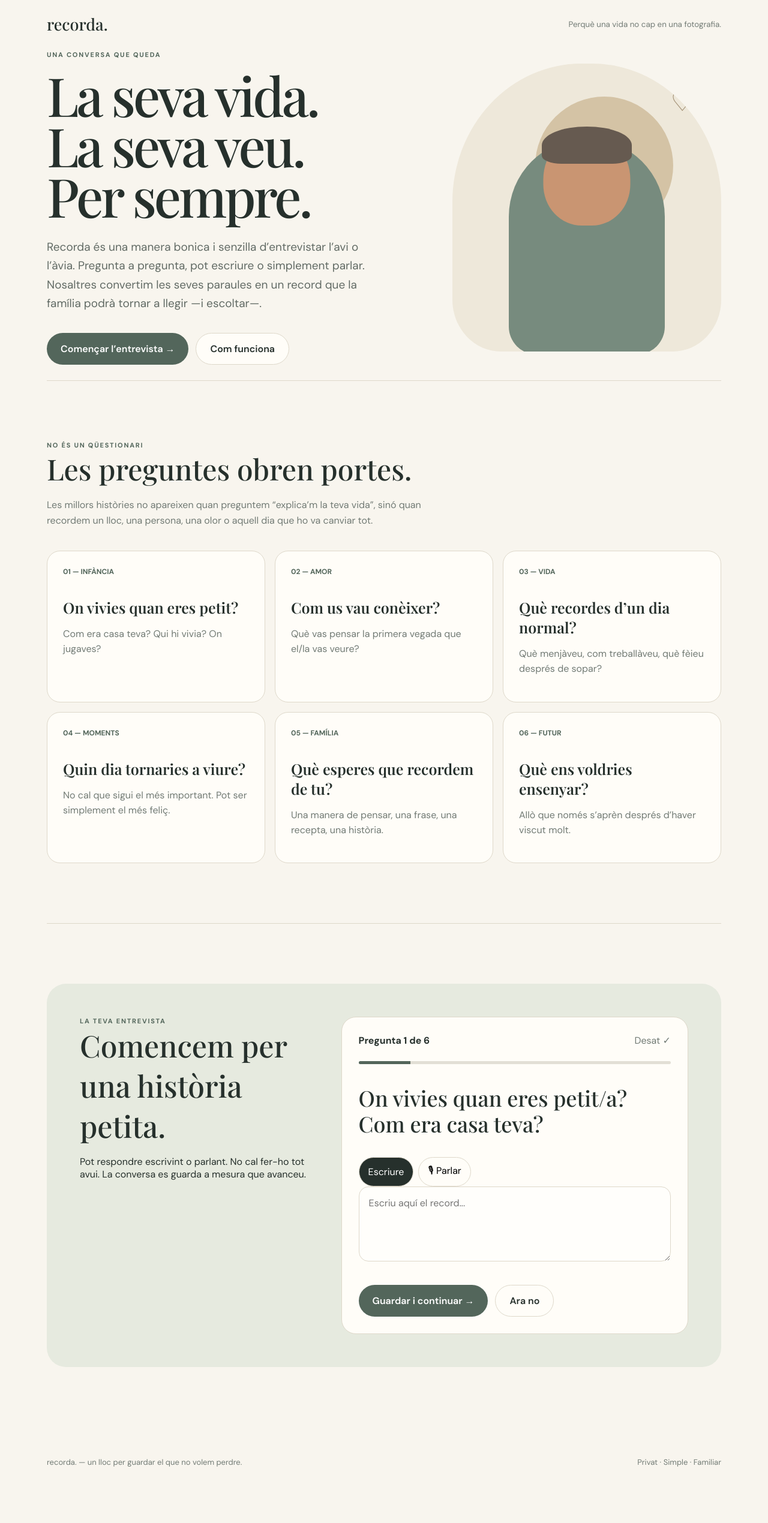
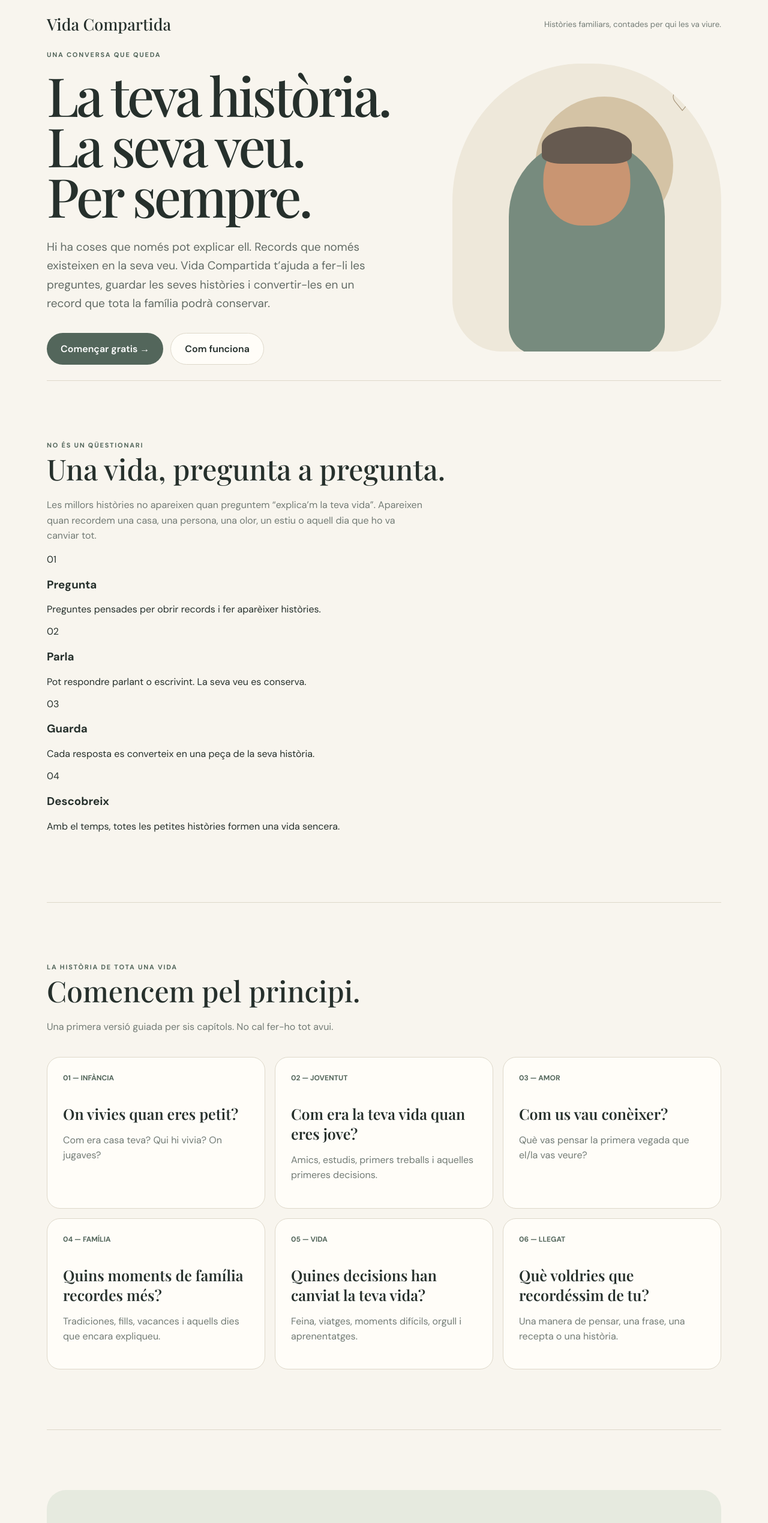
Before and after one commit to arauret/recorda, a Next.js app: page / in a window 1280 px wide. Shown: the top 2539 px of the page at 60% size. Before the commit the page ends 2516 px from the top, so only its background shows below. Built offline with nearby package versions, Linux system fonts and the light colour scheme.

Commit message:
Rebrand landing to Vida Compartida

```diff
--- a/app/page.tsx
+++ b/app/page.tsx
@@ -2,23 +2,80 @@
 
 import Interview from '@/components/Interview';
 
-const cards = [
+const chapters = [
   ['01 — INFÀNCIA', 'On vivies quan eres petit?', 'Com era casa teva? Qui hi vivia? On jugaves?'],
-  ['02 — AMOR', 'Com us vau conèixer?', 'Què vas pensar la primera vegada que el/la vas veure?'],
-  ['03 — VIDA', 'Què recordes d’un dia normal?', 'Què menjàveu, com treballàveu, què fèieu després de sopar?'],
-  ['04 — MOMENTS', 'Quin dia tornaries a viure?', 'No cal que sigui el més important. Pot ser simplement el més feliç.'],
-  ['05 — FAMÍLIA', 'Què esperes que recordem de tu?', 'Una manera de pensar, una frase, una recepta, una història.'],
-  ['06 — FUTUR', 'Què ens voldries ensenyar?', 'Allò que només s’aprèn després d’haver viscut molt.'],
+  ['02 — JOVENTUT', 'Com era la teva vida quan eres jove?', 'Amics, estudis, primers treballs i aquelles primeres decisions.'],
+  ['03 — AMOR', 'Com us vau conèixer?', 'Què vas pensar la primera vegada que el/la vas veure?'],
+  ['04 — FAMÍLIA', 'Quins moments de família recordes més?', 'Tradiciones, fills, vacances i aquells dies que encara expliqueu.'],
+  ['05 — VIDA', 'Quines decisions han canviat la teva vida?', 'Feina, viatges, moments difícils, orgull i aprenentatges.'],
+  ['06 — LLEGAT', 'Què voldries que recordéssim de tu?', 'Una manera de pensar, una frase, una recepta o una història.'],
 ];
 
 export default function Home() {
-  return <main className="shell">
-    <nav className="nav"><div className="brand">recorda.</div><small>Perquè una vida no cap en una fotografia.</small></nav>
-    <section className="hero"><div><div className="eyebrow">Una conversa que queda</div><h1>La seva vida.<br/>La seva veu.<br/>Per sempre.</h1><p>Recorda és una manera bonica i senzilla d’entrevistar l’avi o l’àvia. Pregunta a pregunta, pot escriure o simplement parlar. Nosaltres convertim les seves paraules en un record que la família podrà tornar a llegir —i escoltar—.</p><div className="actions"><button className="btn primary" onClick={() => document.querySelector('#entrevista')?.scrollIntoView({behavior:'smooth'})}>Començar l’entrevista →</button><button className="btn secondary" onClick={() => document.querySelector('#com')?.scrollIntoView({behavior:'smooth'})}>Com funciona</button></div></div>
-      <div className="portrait" aria-hidden="true"><div className="sun"/><div className="figure"/><div className="head"/><div className="hair"/></div>
-    </section>
-    <section className="section" id="com"><div className="eyebrow">No és un qüestionari</div><h2>Les preguntes obren portes.</h2><p>Les millors històries no apareixen quan preguntem “explica’m la teva vida”, sinó quan recordem un lloc, una persona, una olor o aquell dia que ho va canviar tot.</p><div className="cards">{cards.map(([n,t,d])=><article className="card" key={n}><div className="num">{n}</div><h3>{t}</h3><p>{d}</p></article>)}</div></section>
-    <section className="section" id="entrevista"><Interview/></section>
-    <footer className="foot"><span>recorda. — un lloc per guardar el que no volem perdre.</span><span>Privat · Simple · Familiar</span></footer>
-  </main>;
+  return (
+    <main className="shell">
+      <nav className="nav">
+        <div className="brand">Vida Compartida</div>
+        <small>Històries familiars, contades per qui les va viure.</small>
+      </nav>
+
+      <section className="hero">
+        <div>
+          <div className="eyebrow">Una conversa que queda</div>
+          <h1>La teva història.<br />La seva veu.<br />Per sempre.</h1>
+          <p>
+            Hi ha coses que només pot explicar ell. Records que només existeixen en la seva veu.
+            Vida Compartida t’ajuda a fer-li les preguntes, guardar les seves històries i convertir-les
+            en un record que tota la família podrà conservar.
+          </p>
+          <div className="actions">
+            <button className="btn primary" onClick={() => document.querySelector('#entrevista')?.scrollIntoView({ behavior: 'smooth' })}>
+              Començar gratis →
+            </button>
+            <button className="btn secondary" onClick={() => document.querySelector('#com')?.scrollIntoView({ behavior: 'smooth' })}>
+              Com funciona
+            </button>
+          </div>
+        </div>
+        <div className="portrait" aria-hidden="true"><div className="sun"/><div className="figure"/><div className="head"/><div className="hair"/></div>
+      </section>
+
+      <section className="section" id="com">
+        <div className="eyebrow">No és un qüestionari</div>
+        <h2>Una vida, pregunta a pregunta.</h2>
+        <p>
+          Les millors històries no apareixen quan preguntem “explica’m la teva vida”. Apareixen quan
+          recordem una casa, una persona, una olor, un estiu o aquell dia que ho va canviar tot.
+        </p>
+        <div className="steps">
+          <article><span>01</span><h3>Pregunta</h3><p>Preguntes pensades per obrir records i fer aparèixer històries.</p></article>
+          <article><span>02</span><h3>Parla</h3><p>Pot respondre parlant o escrivint. La seva veu es conserva.</p></article>
+          <article><span>03</span><h3>Guarda</h3><p>Cada resposta es converteix en una peça de la seva història.</p></article>
+          <article><span>04</span><h3>Descobreix</h3><p>Amb el temps, totes les petites històries formen una vida sencera.</p></article>
+        </div>
+      </section>
+
+      <section className="section">
+        <div className="eyebrow">La història de tota una vida</div>
+        <h2>Comencem pel principi.</h2>
+        <p>Una primera versió guiada per sis capítols. No cal fer-ho tot avui.</p>
+        <div className="cards">
+          {chapters.map(([n, t, d]) => (
+            <article className="card" key={n}>
+              <div className="num">{n}</div>
+              <h3>{t}</h3>
+              <p>{d}</p>
+            </article>
+          ))}
+        </div>
+      </section>
+
+      <section className="section" id="entrevista"><Interview /></section>
+
+      <footer className="foot">
+        <span>Vida Compartida — una vida mereix ser contada.</span>
+        <span>Privat · Simple · Familiar</span>
+      </footer>
+    </main>
+  );
 }
```
